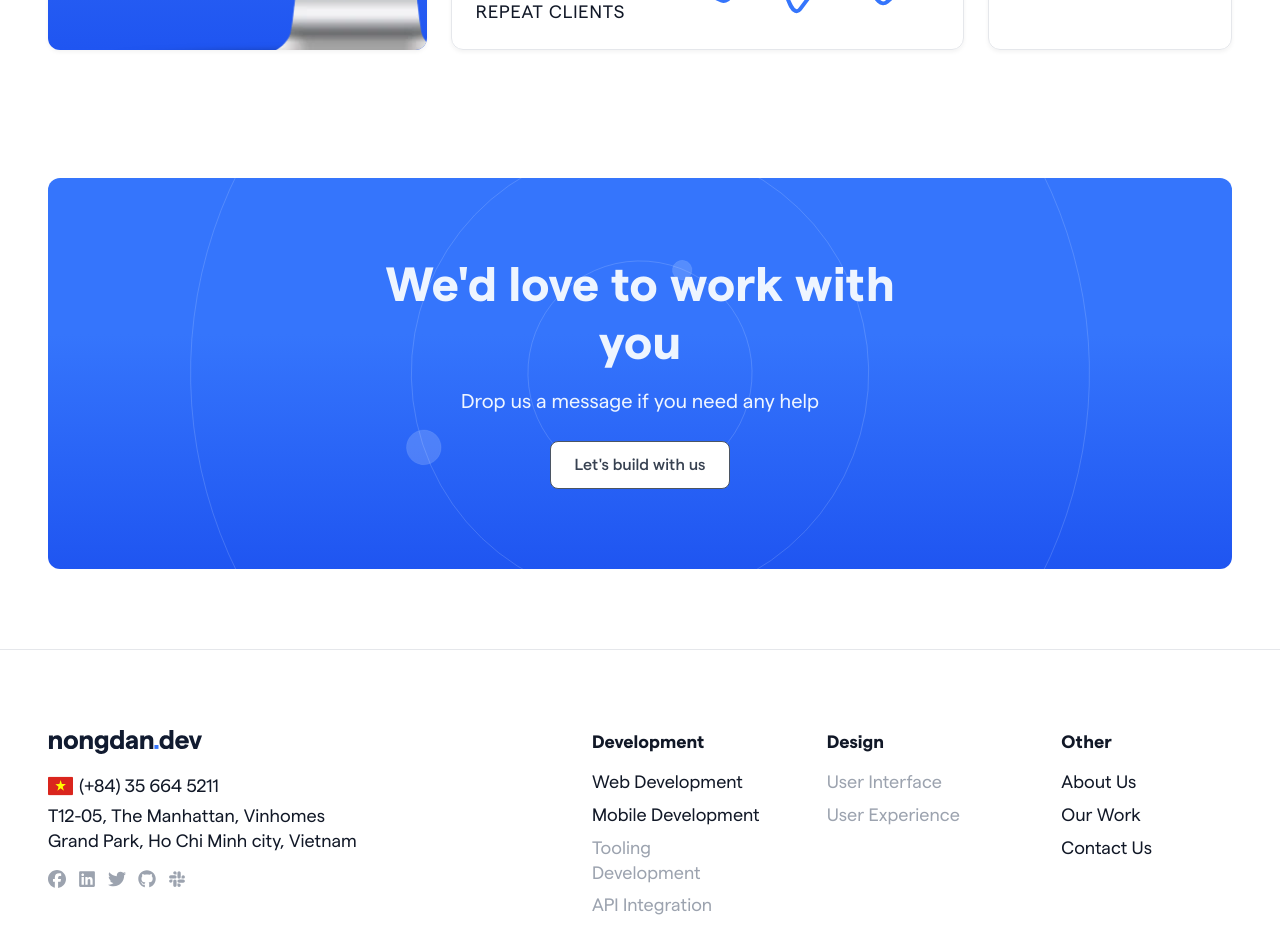
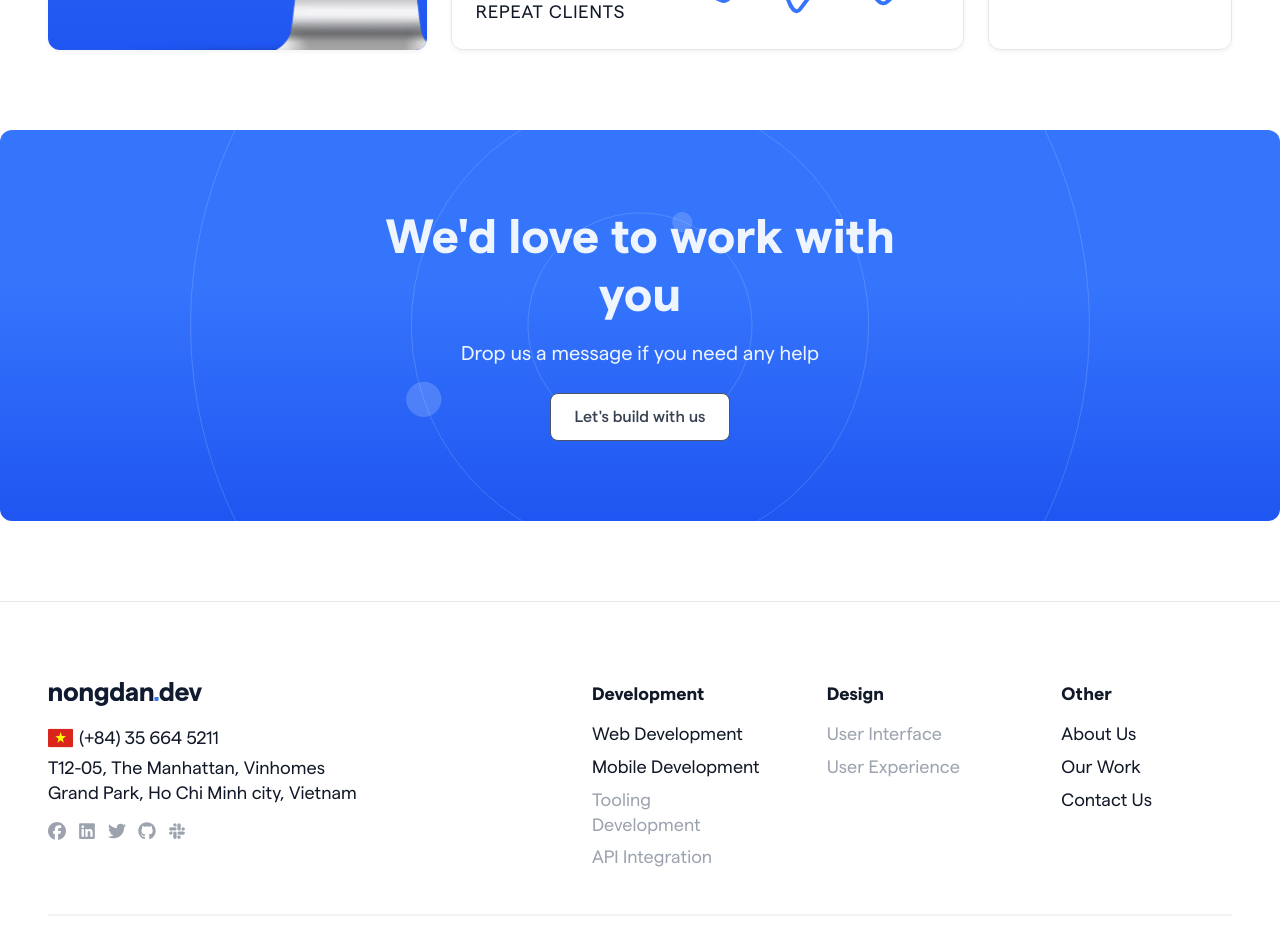
Before and after one commit to nongdan-dev/website, a React (Vite) app: page / in a window 1280 px wide. Shown: the part 6200-7127 px from the top of the page. Built offline with nearby package versions, Linux system fonts and the light colour scheme.

Commit message:
fill Full screen For Call to action

```diff
--- a/src/components/widget/CallToAction.tsx
+++ b/src/components/widget/CallToAction.tsx
@@ -5,7 +5,7 @@ import { Section } from './Section'
 
 export function CallToAction() {
   return (
-    <Section className='pt-12'>
+    <Section className='lg:-mx-[calc((100vw-100%)/2)] lg:pt-0'>
       <div className='relative place-items-center overflow-clip rounded-xl bg-gradient-to-b from-primary-500 from-40% to-primary-600 py-20 text-center text-primary-50'>
         <Orbits className='pointer-events-none absolute left-1/2 top-1/2 -translate-x-1/2 -translate-y-1/2 -rotate-[35deg] text-[56.25rem] text-primary-100/20' />
         <Section.Title className='relative z-10 w-full px-6 sm:text-4xl lg:text-5xl'>
```
